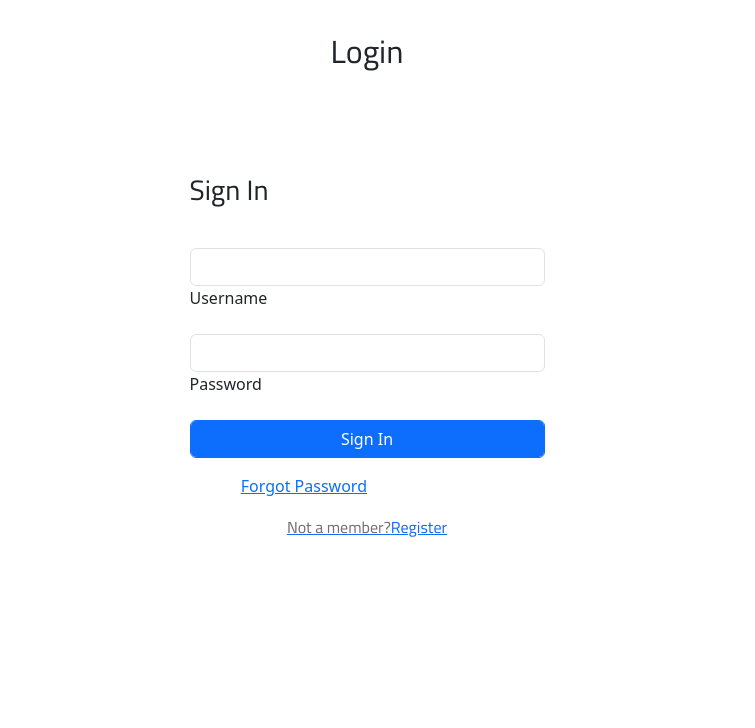
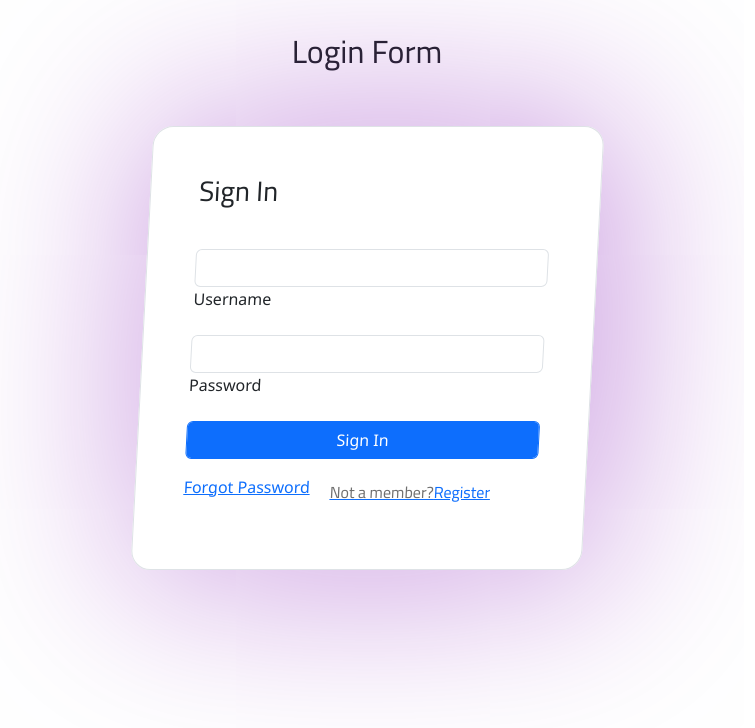
Before and after one commit to kumar9762/k-demo, a React (Create React App) app: page /login in a window 1280 px wide. Shown: the top 728 px of the page, without its empty margins (273-1028 px from the left). Built offline with nearby package versions, Linux system fonts and the light colour scheme; grey boxes are pictures that could not be loaded; some icons are missing.

Commit message:
edit login

```diff
--- a/src/website/authentication/Login.jsx
+++ b/src/website/authentication/Login.jsx
@@ -74,12 +74,18 @@ const Login = () => {
         <div className="container">
           <div className="row justify-content-center">
             <div className="col-md-6 text-center mb-5">
-              <h2 className="heading-section">Login</h2>
+              <h2 className="heading-section">Login Form </h2>
             </div>
           </div>
-          <div className="row justify-content-center">
+          <div className="row justify-content-center ">
             <div className="col-md-7 col-lg-5">
-              <div className="wrap">
+              <div className="wrap border"  style={{
+                              transform: "skewX(-3deg)",
+                              border: "1px solid green",
+                              width: "100%",
+                              borderRadius: "20px",
+                              boxShadow: "10px 0px 190px rgba(125, 10, 180, 0.5)",
+                            }}>
                 <div
                   className="img"
                   style={{ backgroundImage: "url(images/bg-1.jpg)" }}
@@ -151,26 +157,21 @@ const Login = () => {
                         Sign In
                       </button>
                     </div>
-                    <div className="form-group d-md-flex">
-                      {/* <div className="w-50 text-left">
-                  <label className="checkbox-wrap checkbox-primary mb-0">Remember Me
-                    <input type="checkbox" defaultChecked />
-                    <span className="checkmark" />
-                  </label>
-                </div> */}
-                      <div className="w-50 text-md-right">
-                        <a href="#">Forgot Password</a>
+                    <div className="form-group ">
+                      <div className="w-100  ">
+                        <a href="#" className="">Forgot Password</a>
+                        <Link to="/register">
+                          <p className="text-center" style={{marginLeft:"100px",marginTop:"-20px"}}>
+                            Not a member?
+                            <a data-toggle="tab" href="#signup">
+                             Register
+                             </a>
+                           </p>
+                         </Link>
                       </div>
                     </div>
                   </form>
-                  <Link to="/register">
-                    <p className="text-center">
-                      Not a member?
-                      <a data-toggle="tab" href="#signup">
-                        Register
-                      </a>
-                    </p>
-                  </Link>
+
                 </div>
               </div>
             </div>
```
Also changed, not shown: src/website/maincomponent/pages/catView/UserView.jsx (added).
